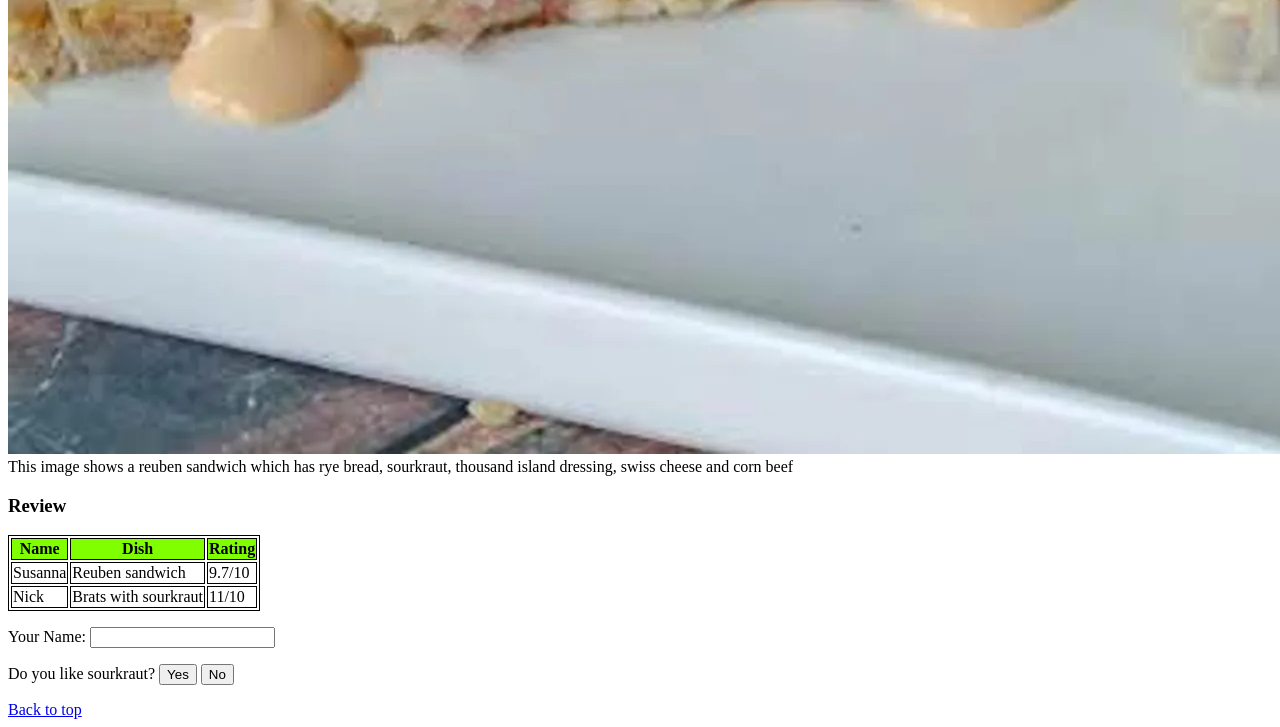
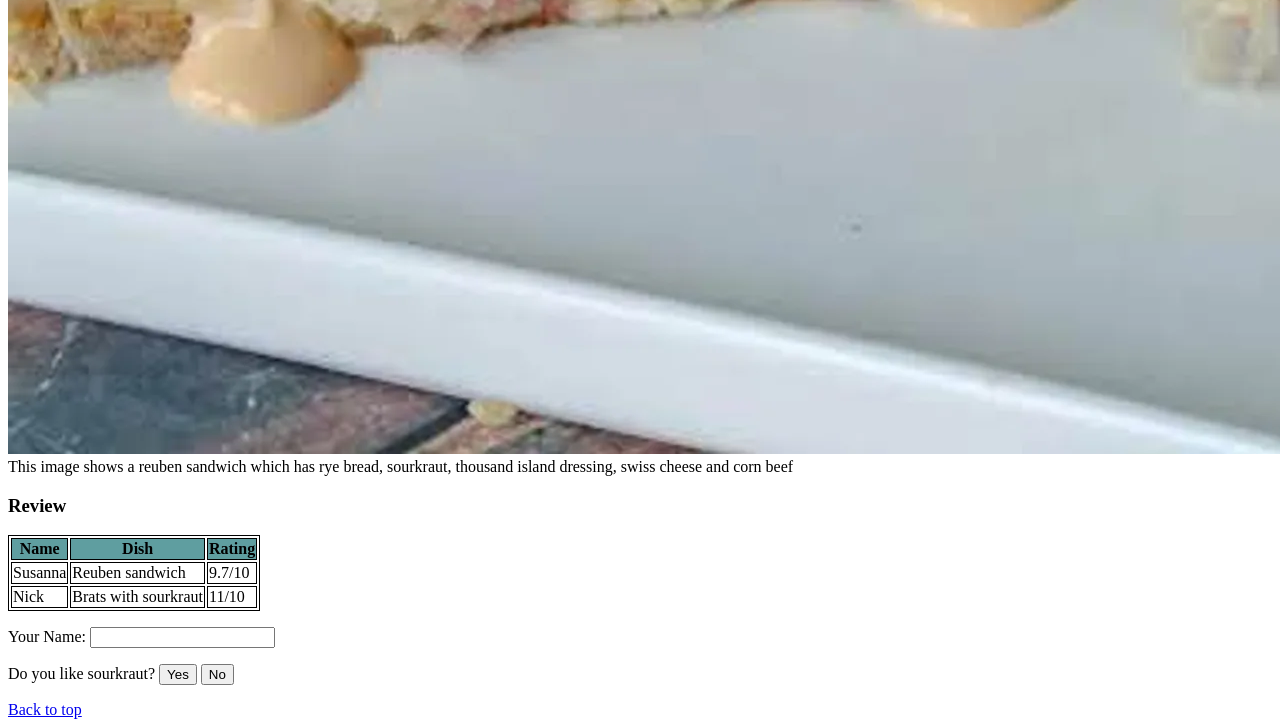
Before and after one commit to kaia-eesti/sourkraut, a plain HTML site: page index.html in a window 1280 px wide. Shown: the part 2505-3232 px from the top of the page. Drawn offline with Linux system fonts and the light colour scheme.

Commit message:
Update index.html

```diff
--- a/index.html
+++ b/index.html
@@ -14,7 +14,7 @@
                 border: 1px solid;
             }
             th {
-                background-color: chartreuse;
+                background-color: cadetblue;
             }
         </style>
     </head>
```
